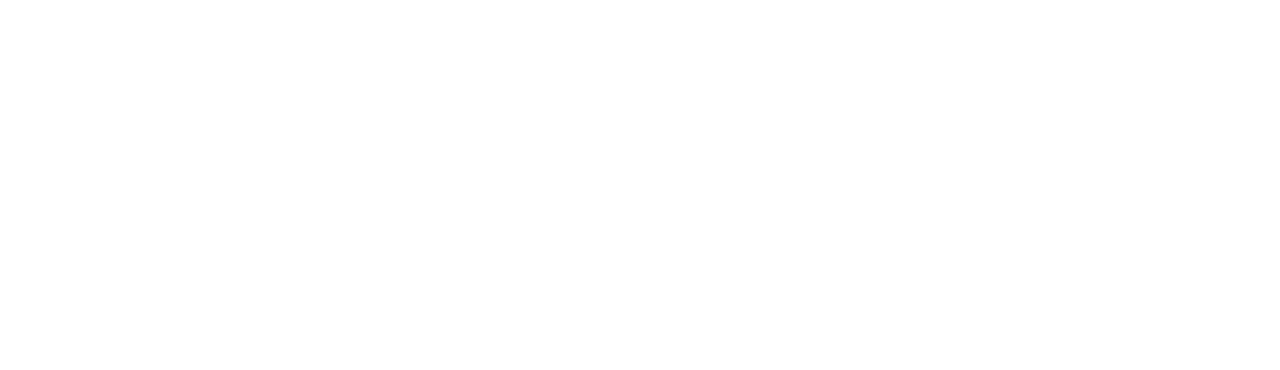
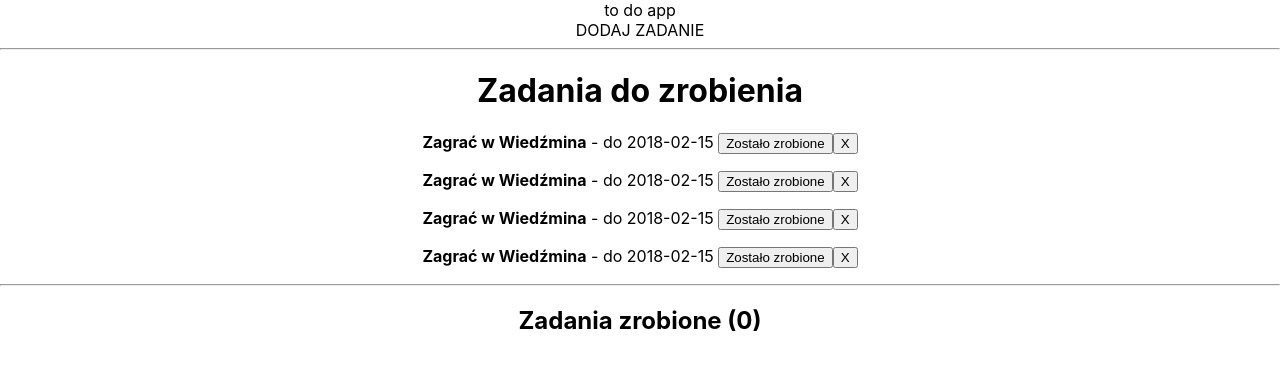
Before and after one commit to SzymonMrzyglod/toDoReactApp, a React (Create React App) app: page / in a window 1280 px wide. Shown: the top 370 px of the page. Built offline with nearby package versions, Linux system fonts and the light colour scheme.

Commit message:
create TaskList and Task

```diff
--- a/src/App.js
+++ b/src/App.js
@@ -1,11 +1,51 @@
 import React, {Component} from 'react';
+import AddTask from './components/AddTask/AddTask';
+import TaskList from './components/TaskList/TaskList';
 import './App.css';
 
 class App extends Component{
+  state={
+    tasks: [
+      {
+        id: 0,
+        text: 'Zagrać w Wiedźmina',
+        date: '2018-02-15',
+        important: true,
+        active: true,
+        finishDate: null
+      },
+      {
+        id: 1,
+        text: 'Zagrać w Wiedźmina',
+        date: '2018-02-15',
+        important: false,
+        active: true,
+        finishDate: null
+      },
+      {
+        id: 2,
+        text: 'Zagrać w Wiedźmina',
+        date: '2018-02-15',
+        important: false,
+        active: true,
+        finishDate: null
+      },
+      {
+        id: 3,
+        text: 'Zagrać w Wiedźmina',
+        date: '2018-02-15',
+        important: true,
+        active: true,
+        finishDate: null
+      },
+    ]
+  }
   render(){
     return (
       <div className="App">
-
+        to do app
+        <AddTask />
+        <TaskList tasks={this.state.tasks}/>
       </div>
     );
   }
--- /dev/null
+++ b/src/components/AddTask/AddTask.js
@@ -0,0 +1,18 @@
+import React, {Component} from 'react'
+
+class AddTask extends Component {
+    render() {
+        return (
+            <div className="form">
+                <div>
+                    DODAJ ZADANIE
+                </div>
+                <hr />
+            </div>
+        )
+
+
+    }
+}
+
+export default AddTask;
--- /dev/null
+++ b/src/components/Task/Task.js
@@ -0,0 +1,16 @@
+import React from 'react';
+
+const Task = (props) => {
+    const {text, date} = props.task;
+    return (
+        <div>
+            <p>
+                <strong>{text}</strong> - do <span>{date} </span>
+                <button>Zostało zrobione</button>
+                <button>X</button>
+            </p>
+        </div>
+     );
+}
+
+export default Task;
--- /dev/null
+++ b/src/components/TaskList/TaskList.js
@@ -0,0 +1,25 @@
+import React from 'react';
+import Task from '../Task/Task';
+
+const TaskList = (props) => {
+    const tasks = props.tasks.map(task => (
+        <Task
+            task={task}
+            key = {task.id}
+        />
+        ))
+    return (
+        <>
+            <div className='active'>
+                <h1>Zadania do zrobienia</h1>
+                {tasks}
+            </div>
+            <hr />
+            <div className='done'>
+                <h2>Zadania zrobione (0)</h2>
+            </div>
+        </>
+      );
+}
+
+export default TaskList;
```
Also changed, not shown: src/logo.svg (deleted).
